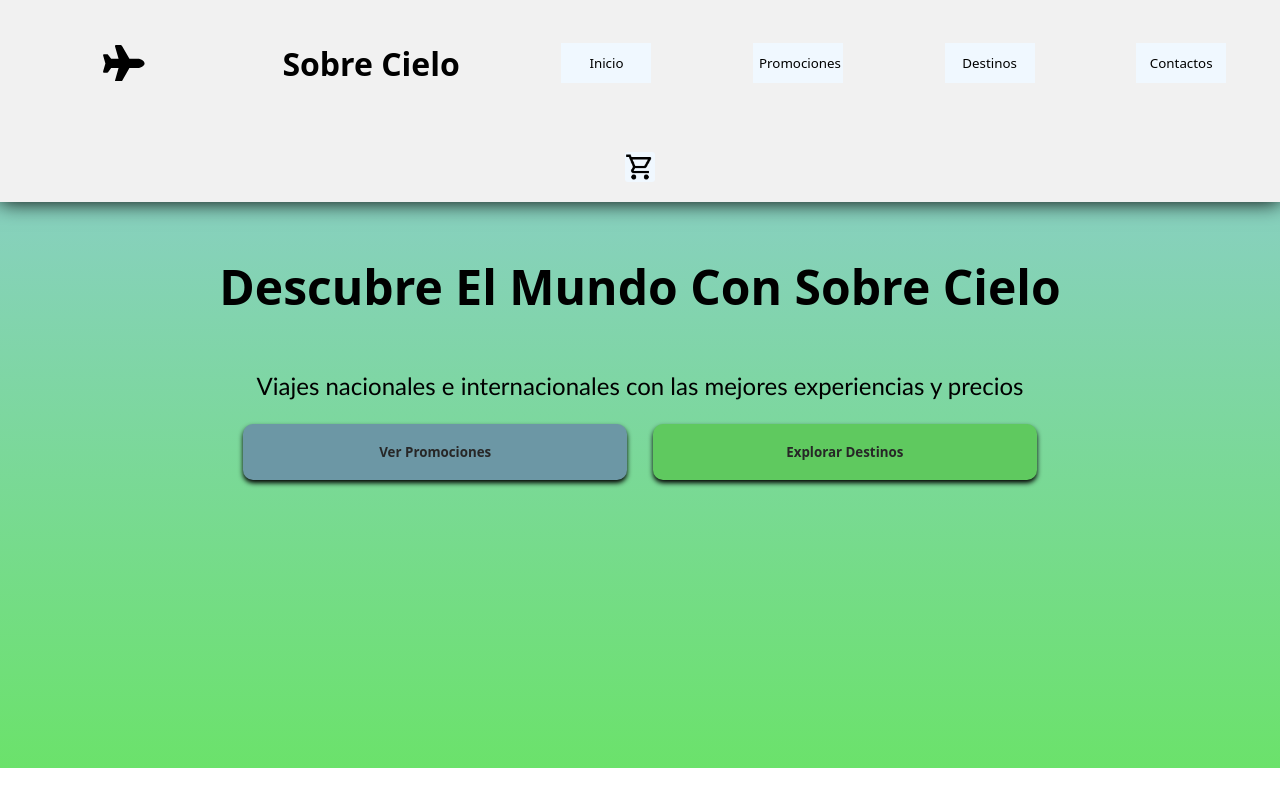
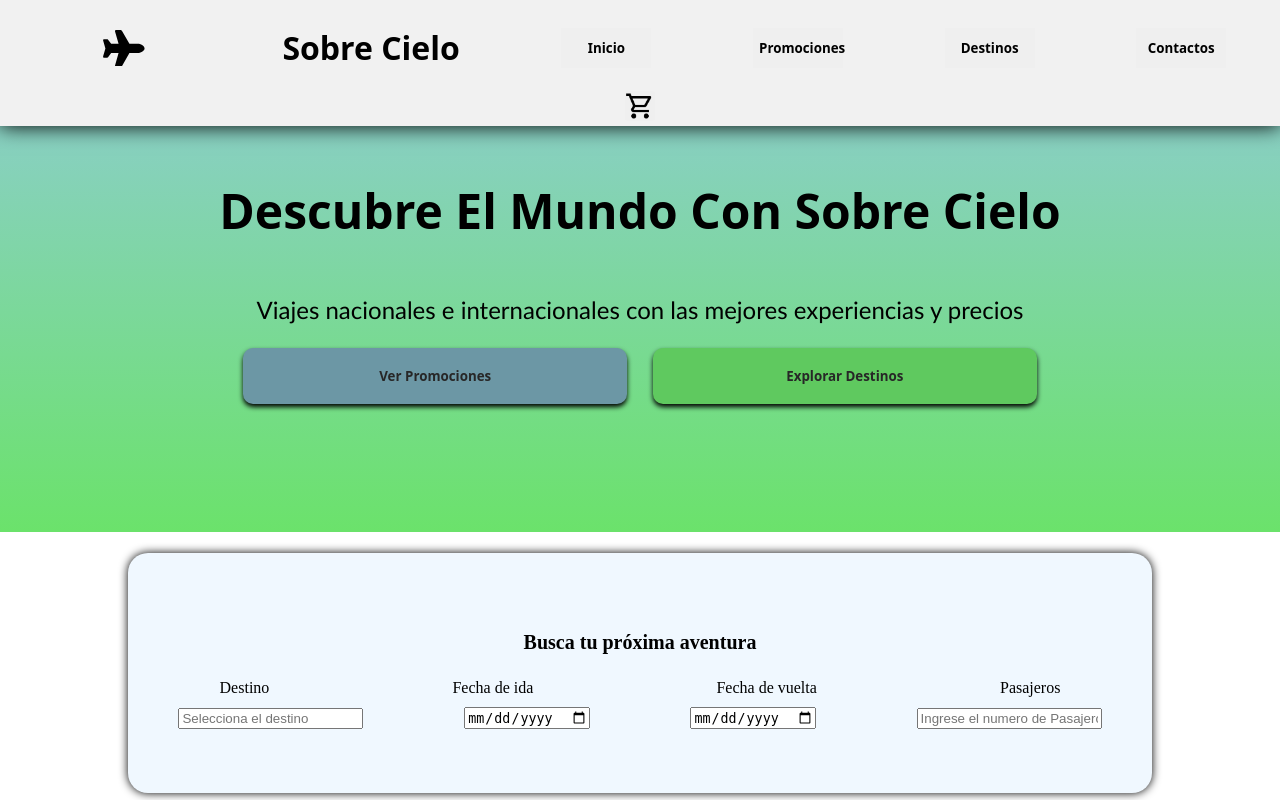
Before and after one commit to Luka-dev-sk8/olimpiada, a PHP site: page / in a window 1280 px wide. Run offline with PHP 8.4, Linux system fonts and the light colour scheme.

Commit message:
agregacion de lista

```diff
--- a/index.html
+++ b/index.html
@@ -17,10 +17,10 @@
         <header>
             <svg xmlns="http://www.w3.org/2000/svg" viewBox="-400 0 1200 500"><path d="M482.3 192c34.2 0 93.7 29 93.7 64c0 36-59.5 64-93.7 64l-116.6 0L265.2 495.9c-5.7 10-16.3 16.1-27.8 16.1l-56.2 0c-10.6 0-18.3-10.2-15.4-20.4l49-171.6L112 320 68.8 377.6c-3 4-7.8 6.4-12.8 6.4l-42 0c-7.8 0-14-6.3-14-14c0-1.3 .2-2.6 .5-3.9L32 256 .5 145.9c-.4-1.3-.5-2.6-.5-3.9c0-7.8 6.3-14 14-14l42 0c5 0 9.8 2.4 12.8 6.4L112 192l102.9 0-49-171.6C162.9 10.2 170.6 0 181.2 0l56.2 0c11.5 0 22.1 6.2 27.8 16.1L365.7 192l116.6 0z"/></svg>
             <h1><b>Sobre Cielo</b></h1>
-            <button>Inicio</button>
-            <button>Promociones</button>
-            <button>Destinos</button>
-            <button>Contactos</button>
+            <button><b>Inicio</b></button>
+            <button><b>Promociones</b></button>
+            <button><b>Destinos</b></button>
+            <button><b>Contactos</b></button>
             <button id="tienda"><img src="public/imagenes/icons8-shopping-cart-96.png" alt=""></button>
         </header>
 
@@ -31,6 +31,23 @@
             <button id="explo_destinos" class="especiales"><b>Explorar Destinos</b></button>
         </main>
     </div>
+    <form>
+        <div class="conteiner2">
+            <h3>Busca tu próxima aventura</h3>
+            <ul>
+                <li>Destino</li>
+                <li>Fecha de ida</li>
+                <li>Fecha de vuelta</li>
+                <li>Pasajeros</li>
+            </ul>
+            <ul>
+                <input type="text" placeholder="Selecciona el destino">
+                <input type="date">
+                <input type="date">
+                <input type="text" placeholder="Ingrese el numero de Pasajeros">
+            </ul>
+        </div>
+    </form>
 
 
 </body>
--- a/public/estilos/estilo.css
+++ b/public/estilos/estilo.css
@@ -8,14 +8,14 @@ header{
     flex-wrap: wrap;
     gap: 8%;
     padding: 5px;
-    height: 30%;
+    height: auto;
     box-shadow: 0px 0px 20px 0px black;
 }
 button{
     height: 5vh;
     width: 90px;
     border: unset;
-    background-color: aliceblue;
+
     font-family: system-ui, -apple-system, BlinkMacSystemFont, 'Segoe UI', Roboto, Oxygen, Ubuntu, Cantarell, 'Open Sans', 'Helvetica Neue', sans-serif;
 }
 button:hover{
@@ -24,7 +24,10 @@ button:hover{
 }
 body{
     margin: 0;
-
+    display: flex;
+    align-items: center;
+    justify-content: center;
+    flex-direction: column;
 }
 main{
     display: flex;
@@ -40,34 +43,43 @@ svg{
 }
 .conteiner{
     background: linear-gradient(to bottom, #92cadd, #6be26b);
+    height: auto;
+    width: 100%;
+    padding-bottom: 10%;
+}
+.conteiner2{
+    display: flex;
+    align-items: center;
+    justify-content: center;
+    flex-direction: column;
 
-    height: 80vh;
-    padding-bottom: 10%;
+    background-color: aliceblue;
+    box-shadow: 0px 0px 10px 0px black;
+    border-radius: 20px;
+    height: 30vh;
+    width: 80vw;
+    margin-top: 2%;
+}
+ul{
+    display: flex;
+    align-items: center;
+    justify-content: space-around;
+    list-style-type: none;
+    flex-wrap: wrap;
+    list-style-position: outside;
+    margin: 0;
+    padding: 5px;
+
+    width:100%;
 
 }
-/**div{
-    flex: 1 0 auto;
-    display: flex;
-    align-items: center;
-    justify-content: space-evenly;
-    flex-direction: column;
-    height: 250px;
-    width: 160px;
-    font-size: 15px;
-    padding: 20px;
-    margin-left: 20px;
-    border-radius: 20px;
-    border: 2px black solid;
-    background-color: aliceblue;
-}**/
-h3{
-    font-size: 20px;
+li{
+
+    display: inline;
 }
-img{
-
-    height: 30px;
+h3{ font-size: 20px; }
+img{ height: 30px;
     width: auto;
-
 }
 
 #tienda{
```
